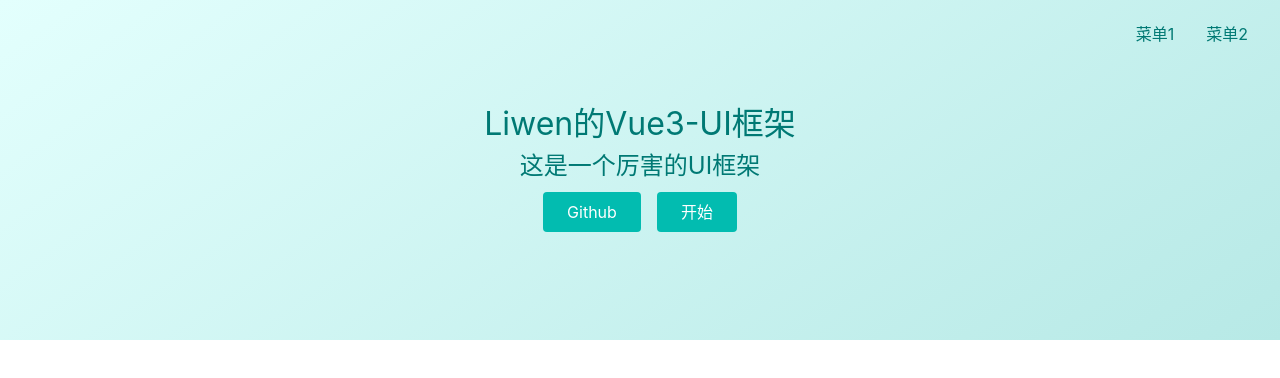
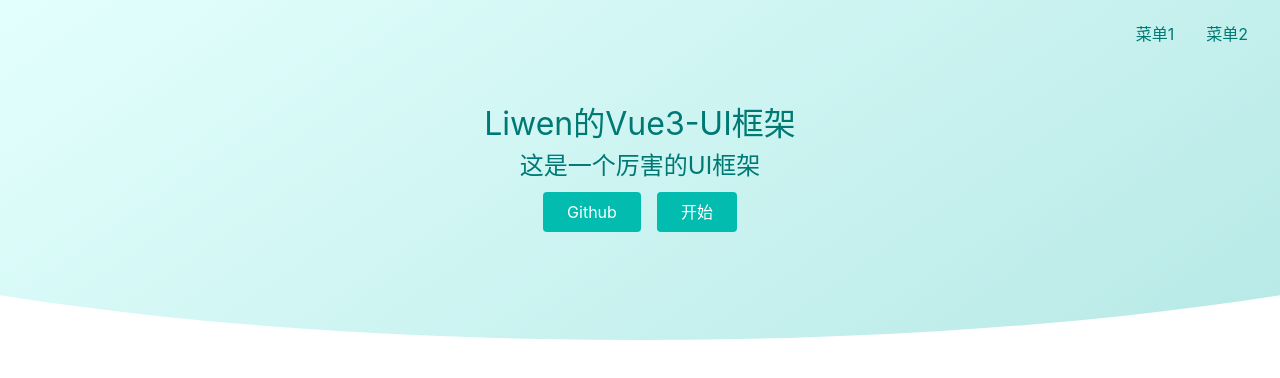
Before and after one commit to lwwywang/vue3-selfUI-Switch, a Vue app in the folder vue3-ui-1/: page /#/ in a window 1280 px wide. Shown: the top 378 px of the page. Built offline with nearby package versions, Linux system fonts and the light colour scheme.

Commit message:
用clip-path画圆弧

```diff
--- a/vue3-ui-1/src/view/home.vue
+++ b/vue3-ui-1/src/view/home.vue
@@ -38,6 +38,7 @@ $color: #007974;
 
 .topnavAndBanner {
     background: linear-gradient(145deg, rgba(227, 255, 253, 1) 0%, rgba(183, 233, 230, 1) 100%);
+    clip-path: ellipse(80% 60% at 50% 40%);
 }
 
 .features {
```
